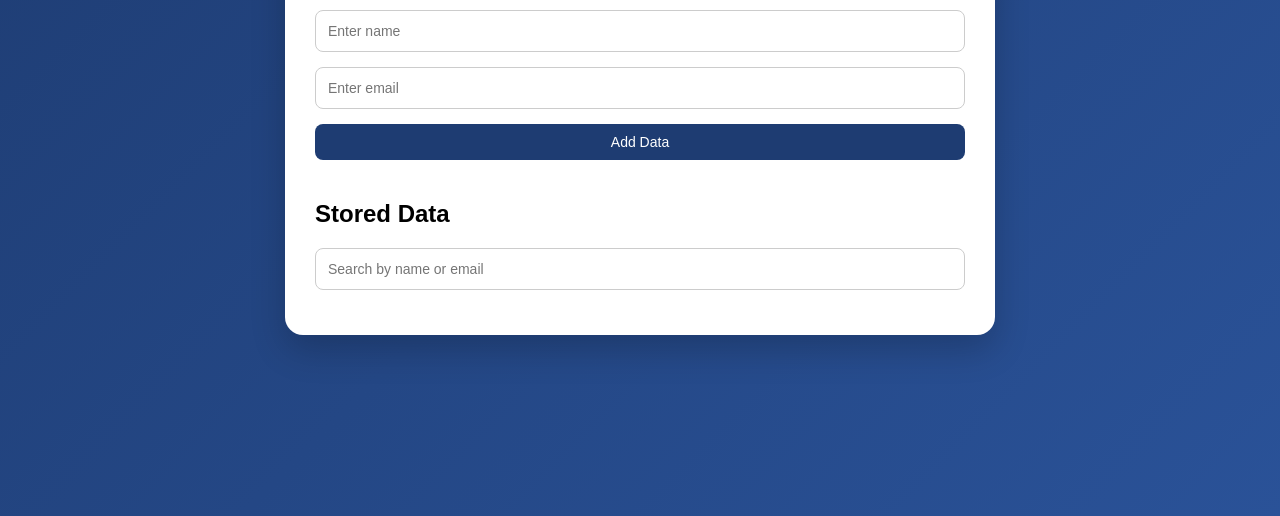
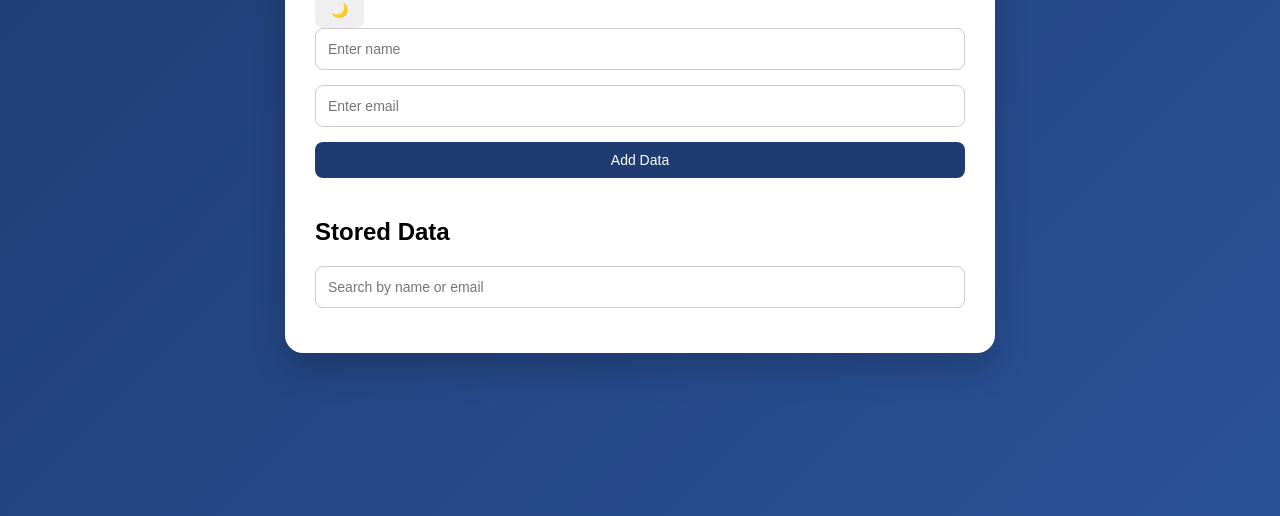
Before and after one commit to Arjunuk1/json_database_manager, a website: page public/index.html in a window 1280 px wide. Shown: the part 284-800 px from the top of the page. Drawn offline with Linux system fonts and the light colour scheme; no server answers.

Commit message:
Add dark mode toggle with saved theme preference

```diff
--- a/public/index.html
+++ b/public/index.html
@@ -10,6 +10,7 @@
 
     <div class="container">
         <h1>JSON Database Manager</h1>
+        <button id="themeToggle">🌙</button>
 
         <input type="text" id="nameInput" placeholder="Enter name">
         <input type="email" id="emailInput" placeholder="Enter email">
```
